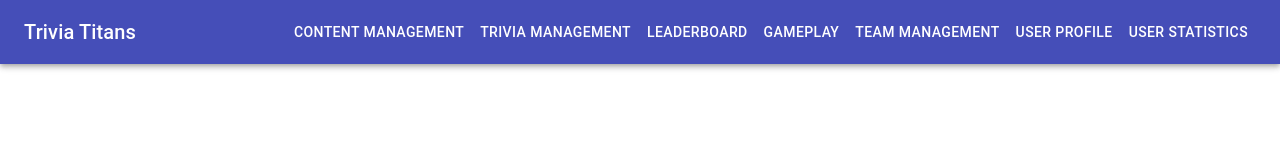
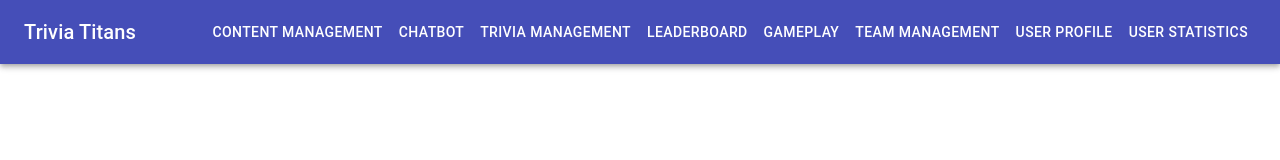
Before and after one commit to ShubhamPatel4789/TriviaTitans, a React (Create React App) app in the folder front_end/: page / in a window 1280 px wide. Shown: the top 160 px of the page. Built offline with nearby package versions, Linux system fonts and the light colour scheme.

Commit message:
Changes in the header chatbot added

```diff
--- a/front_end/src/Components/Header.js
+++ b/front_end/src/Components/Header.js
@@ -12,6 +12,9 @@ const Header = () => {
 
                 <Button color="inherit" component={Link} to="/questionmanagement">
                     Content Management
+                </Button>
+                <Button color="inherit" component={Link} to="/chatbot">
+                    Chatbot
                 </Button>
                 <Button color="inherit" component={Link} to="/trivia">
                     Trivia Management
```
